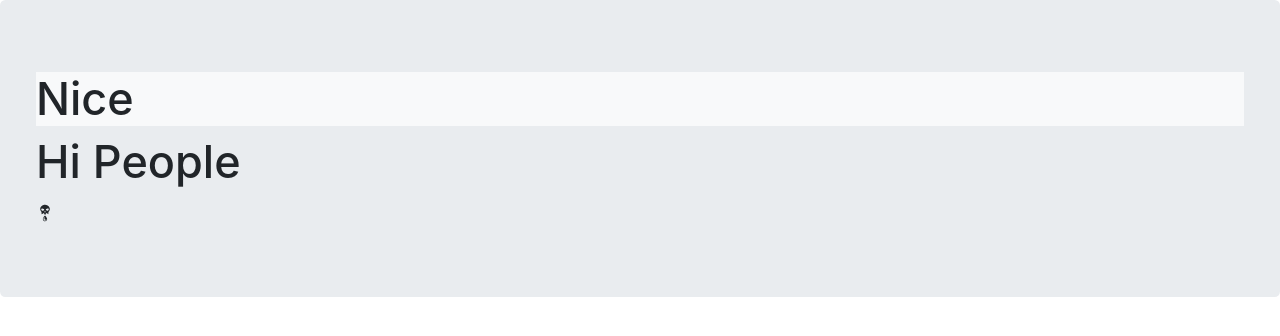
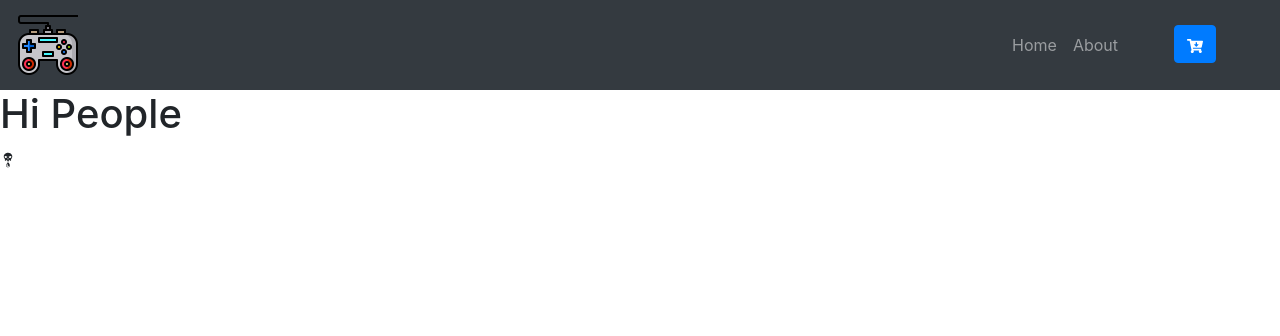
Before and after one commit to zaimeali/Gatsby-Gaming-Site, a Gatsby site: page / in a window 1280 px wide. Built offline with nearby package versions, Linux system fonts and the light colour scheme; Gatsby itself is replaced by a stand-in of ours.

Commit message:
Navbar 75% Done

```diff
--- a/package.json
+++ b/package.json
@@ -16,6 +16,7 @@
     "gatsby-transformer-sharp": "^2.5.6",
     "prop-types": "^15.7.2",
     "react": "^16.12.0",
+    "react-bootstrap": "^1.0.1",
     "react-dom": "^16.12.0",
     "react-helmet": "^6.1.0",
     "react-icons": "^3.10.0"
--- /dev/null
+++ b/src/components/Globals/Navbar.js
@@ -0,0 +1,85 @@
+import React, { Component } from 'react'
+
+import { Link } from 'gatsby'
+import logo from '../../images/controller.png'
+
+import { FaCartArrowDown } from 'react-icons/fa'
+
+import { Navbar } from 'react-bootstrap'
+
+export default class ComponentName extends Component {
+
+    state = {
+        navbarOpen: false,
+        navClass: 'collapse navbar-collapse',
+        links: [
+            {
+                id: 1,
+                path: '/',
+                text: 'home'
+            },
+            {
+                id: 2,
+                path: '/about',
+                text: 'about'
+            }
+        ],
+    }
+
+
+    navbarHandler = () => {
+        this.state.navbarOpen ? this.setState({
+            navbarOpen: false,
+            css: "collapse navbar-collapse"
+        }) : this.setState({
+            navbarOpen: true,
+            css: "collapse navbar-collapse show"
+        })
+    }
+
+    render() {
+        return (
+            <Navbar collapseOnSelect expand="lg" bg="dark" variant="dark">
+                <Link to='/' className="navbar-brand">
+                    <img className="custom-nav-img" src={ logo } alt="logo here" />
+                </Link>
+                <Navbar.Toggle aria-controls="responsive-navbar-nav" />
+                <Navbar.Collapse id="responsive-navbar-nav">
+                    <ul className="navbar-nav ml-auto">
+                        {
+                            this.state.links.map(link => (
+                                <li key={ link.id }>
+                                    <Link className="nav-link text-capitalize" to={ link.path }>
+                                        { link.text }
+                                    </Link>
+                                </li>
+                            ))
+                        }
+                        <li className="nav-item mx-sm-5">
+                            <Link href="#" className="btn btn-primary">
+                                <FaCartArrowDown className="cart-icon" />
+                            </Link>
+                        </li>
+                    </ul>
+                    {/*<Nav className="mr-auto">
+                        <Nav.Link href="#features">Features</Nav.Link>
+                        <Nav.Link href="#pricing">Pricing</Nav.Link>
+                        <NavDropdown title="Dropdown" id="collasible-nav-dropdown">
+                            <NavDropdown.Item href="#action/3.1">Action</NavDropdown.Item>
+                            <NavDropdown.Item href="#action/3.2">Another action</NavDropdown.Item>
+                            <NavDropdown.Item href="#action/3.3">Something</NavDropdown.Item>
+                            <NavDropdown.Divider />
+                            <NavDropdown.Item href="#action/3.4">Separated link</NavDropdown.Item>
+                        </NavDropdown>
+                    </Nav>
+                    <Nav>
+                        <Nav.Link href="#deets">More deets</Nav.Link>
+                        <Nav.Link eventKey={2} href="#memes">
+                            Dank memes
+                        </Nav.Link>
+                    </Nav>*/}
+                </Navbar.Collapse>
+            </Navbar>
+        )
+    }
+}
--- a/src/components/layout.css
+++ b/src/components/layout.css
@@ -1,4 +1,12 @@
-html {
+.custom-head{
+  color: white;
+}
+
+.custom-nav-img{
+  width: 64px;
+}
+
+/* html {
   font-family: sans-serif;
   -ms-text-size-adjust: 100%;
   -webkit-text-size-adjust: 100%;
@@ -619,4 +627,4 @@ pre tt:after {
   html {
     font-size: 100%;
   }
-}
+} */
--- a/src/components/layout.js
+++ b/src/components/layout.js
@@ -12,6 +12,9 @@ import React from "react"
 // import Header from "./header"
 import "./layout.css"
 import 'bootstrap/dist/css/bootstrap.min.css'
+
+
+import Navbar from './Globals/Navbar';
 
 import { GiDeathJuice } from 'react-icons/gi'
 
@@ -47,8 +50,9 @@ const Layout = ({ children }) => {
   // )
 
   return(
-    <div className="jumbotron">
-      <h1 className="bg-light">Nice</h1>
+    <div className="">
+      <Navbar />
+      {/*<h1 className="bg-light">Nice</h1>*/}
       { children }
       <GiDeathJuice />
     </div>
```
Also changed, not shown: README.md, 1 other file.
